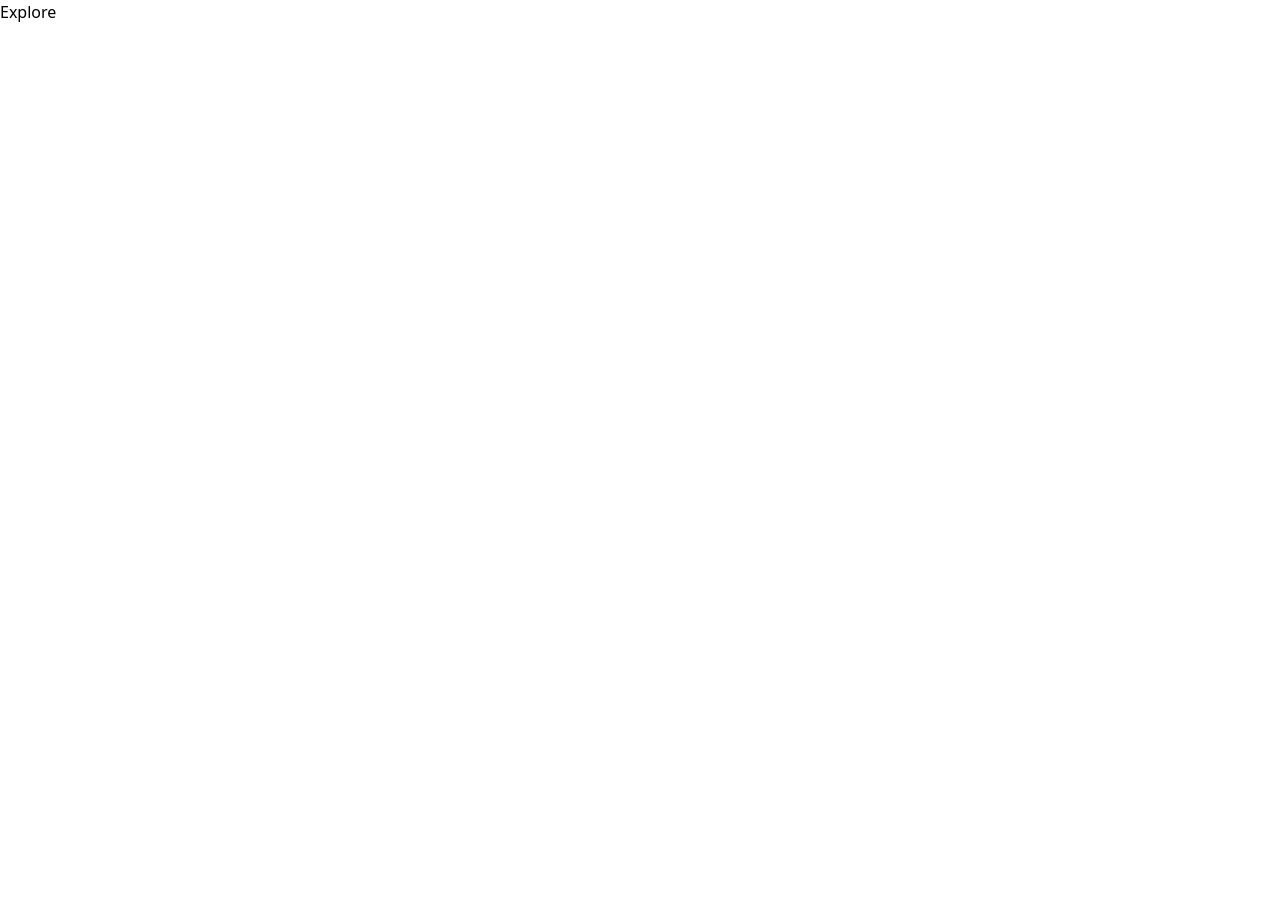
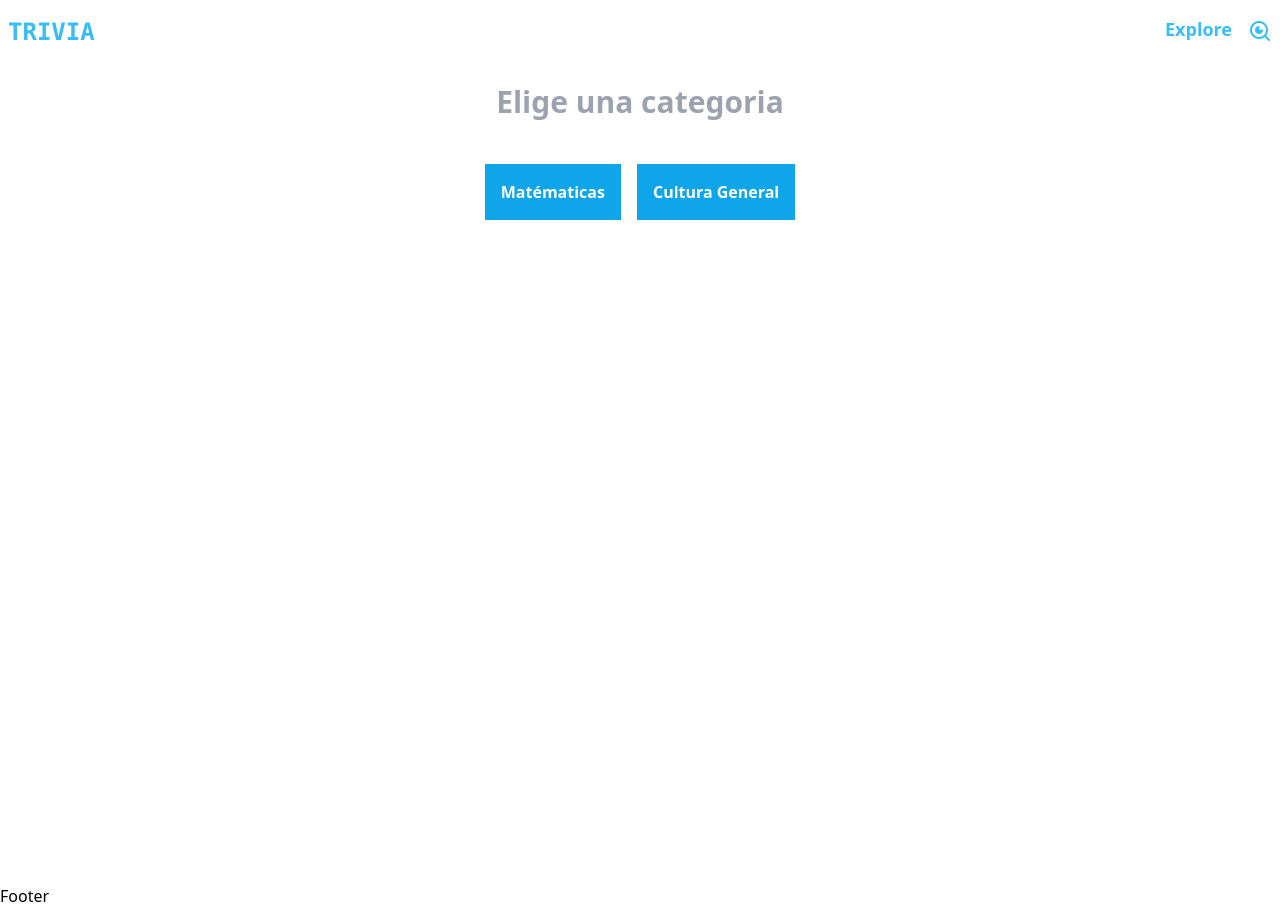
Before and after one commit to barbosa0205/my-trivia, a React (Vite) app: page /explore in a window 1280 px wide. Before the commit the page ends 800 px from the top, so only its background shows below. Built offline with nearby package versions, Linux system fonts and the light colour scheme.

Commit message:
create list container and trivia item

```diff
--- /dev/null
+++ b/src/components/ListContainer.tsx
@@ -0,0 +1,14 @@
+import React from 'react'
+interface Props {
+  children: React.ReactNode
+}
+
+const ListContainer = (props: Props) => {
+  return (
+    <ul className='flex justify-center flex-wrap items-centerbg-gray-100 mx-2 p-4 rounded-sm'>
+      {props.children}
+    </ul>
+  )
+}
+
+export default ListContainer
--- /dev/null
+++ b/src/components/TriviaItem.tsx
@@ -0,0 +1,20 @@
+import { trivia } from '../interfaces'
+
+interface Props {
+  trivia: trivia
+
+  // ...rest
+  [x: string]: any
+}
+
+const TriviaItem = ({ trivia, ...rest }: Props) => {
+  return (
+    <li {...rest} className='bg-sky-500 m-2'>
+      <p className='hover:bg-sky-800 duration-75 hover:duration-75 text-white font-semibold cursor-pointer p-4 text-center'>
+        {trivia.trivia}
+      </p>
+    </li>
+  )
+}
+
+export default TriviaItem
--- a/src/layouts/MainLayout.tsx
+++ b/src/layouts/MainLayout.tsx
@@ -10,7 +10,7 @@ const MainLayout = (props: Props) => {
   return (
     <>
       <Header />
-      <main>{props.children}</main>
+      <main className='container h-screen'>{props.children}</main>
       <Footer />
     </>
   )
--- a/src/pages/Explore.tsx
+++ b/src/pages/Explore.tsx
@@ -1,7 +1,31 @@
 import React from 'react'
+import MainLayout from '../layouts/MainLayout'
+import { trivias } from '../data/trivias'
+import ListContainer from '../components/ListContainer'
+import TriviaItem from '../components/TriviaItem'
+import { useNavigate } from 'react-router-dom'
 
 const Explore = () => {
-  return <div>Explore</div>
+  const navigate = useNavigate()
+  return (
+    <MainLayout>
+      <h1 className='font-bold text-3xl text-center my-5 text-gray-400'>
+        Elige una categoria
+      </h1>
+      <ListContainer>
+        {trivias &&
+          trivias.map((trivia) => (
+            <TriviaItem
+              key={trivia.id}
+              trivia={trivia}
+              onClick={() => {
+                navigate('/trivia/' + trivia.id)
+              }}
+            />
+          ))}
+      </ListContainer>
+    </MainLayout>
+  )
 }
 
 export default Explore
```
